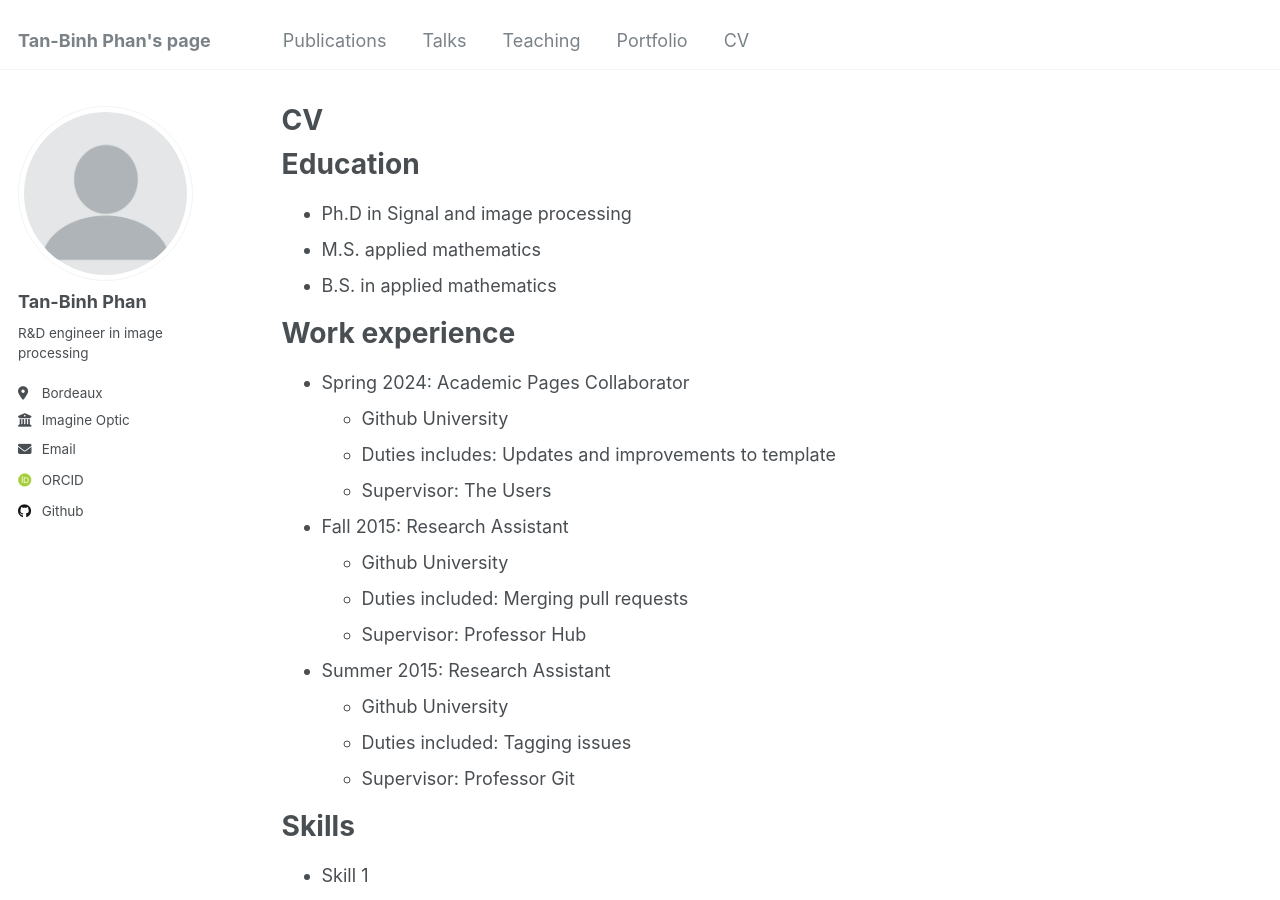
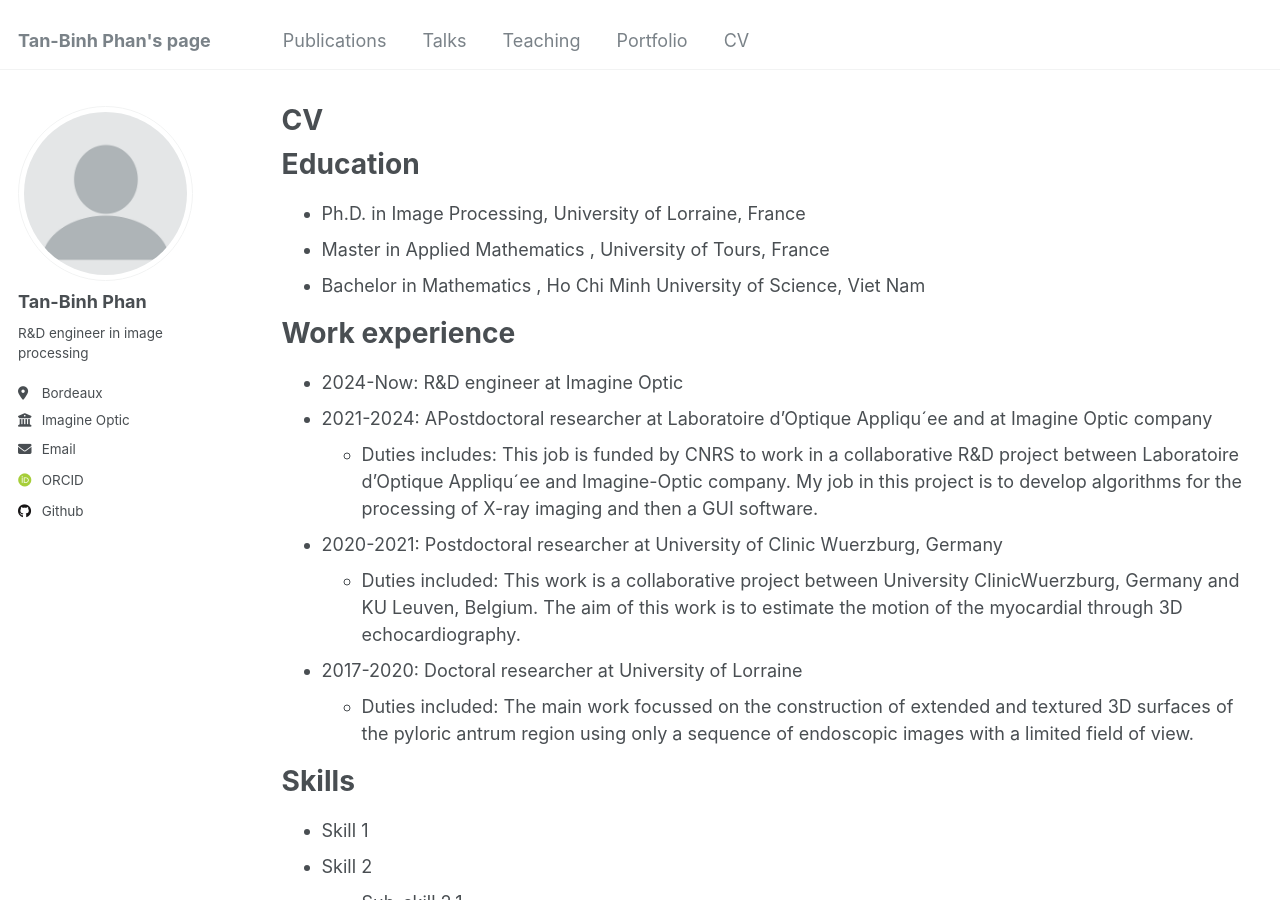
Before and after one commit to TanBinh93/tanbinhphan.github.io, a Jekyll site: the page built from _pages/cv.md, in a window 1280 px wide and 900 px high. Built offline with Jekyll 4.4.1, drawn with Linux system fonts in a browser that asks for light colours; some web fonts are replaced.

Commit message:
Update cv.md

```diff
--- a/_pages/cv.md
+++ b/_pages/cv.md
@@ -11,26 +11,27 @@ redirect_from:
 
 Education
 ======
-* Ph.D in Signal and image processing
-* M.S. applied mathematics
-* B.S. in applied mathematics
+* Ph.D. in Image Processing, University of Lorraine, France
+* Master in Applied Mathematics , University of Tours, France
+* Bachelor in Mathematics , Ho Chi Minh University of Science, Viet Nam
 
 Work experience
 ======
-* Spring 2024: Academic Pages Collaborator
-  * Github University
-  * Duties includes: Updates and improvements to template
-  * Supervisor: The Users
+* 2024-Now: R&D engineer at Imagine Optic
+* 2021-2024: APostdoctoral researcher at Laboratoire d’Optique Appliqu´ee and at Imagine Optic company
+  * Duties includes: This job is funded by CNRS to work in a collaborative R&D project between Laboratoire
+d’Optique Appliqu´ee and Imagine-Optic company. My job in this project is to develop
+algorithms for the processing of X-ray imaging and then a GUI software.
 
-* Fall 2015: Research Assistant
-  * Github University
-  * Duties included: Merging pull requests
-  * Supervisor: Professor Hub
+* 2020-2021: Postdoctoral researcher at University of Clinic Wuerzburg, Germany
+  * Duties included: This work is a
+collaborative project between University ClinicWuerzburg, Germany and KU Leuven, Belgium.
+The aim of this work is to estimate the motion of the myocardial through 3D echocardiography.
 
-* Summer 2015: Research Assistant
-  * Github University
-  * Duties included: Tagging issues
-  * Supervisor: Professor Git
+* 2017-2020: Doctoral researcher at University of Lorraine
+  * Duties included: The main work focussed on the construction
+of extended and textured 3D surfaces of the pyloric antrum region using only a sequence of
+endoscopic images with a limited field of view.
 
 Skills
 ======
```
